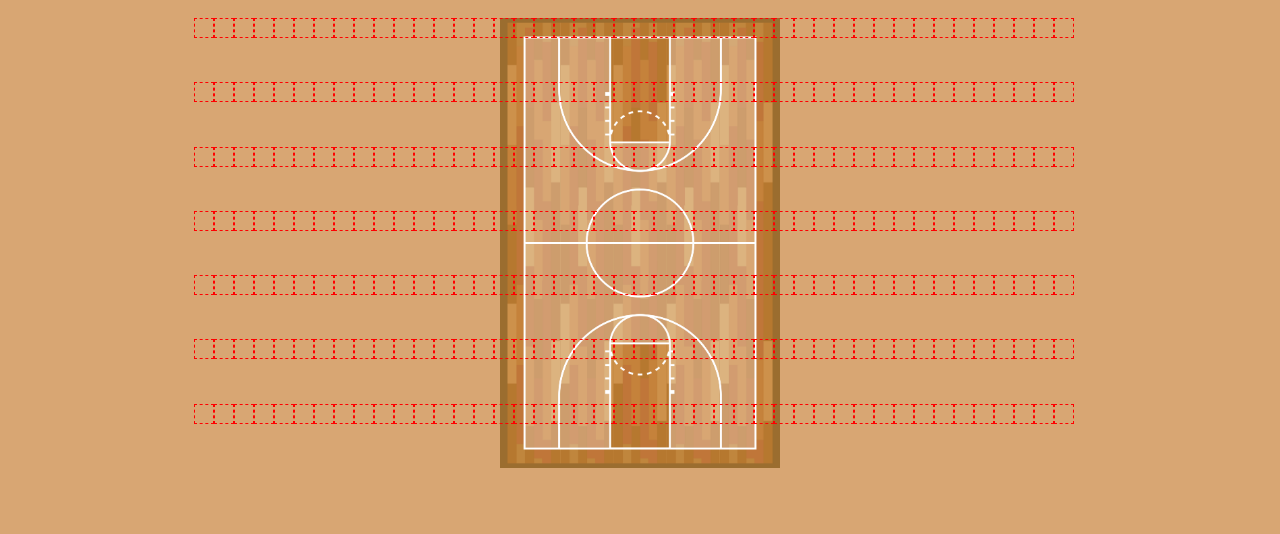
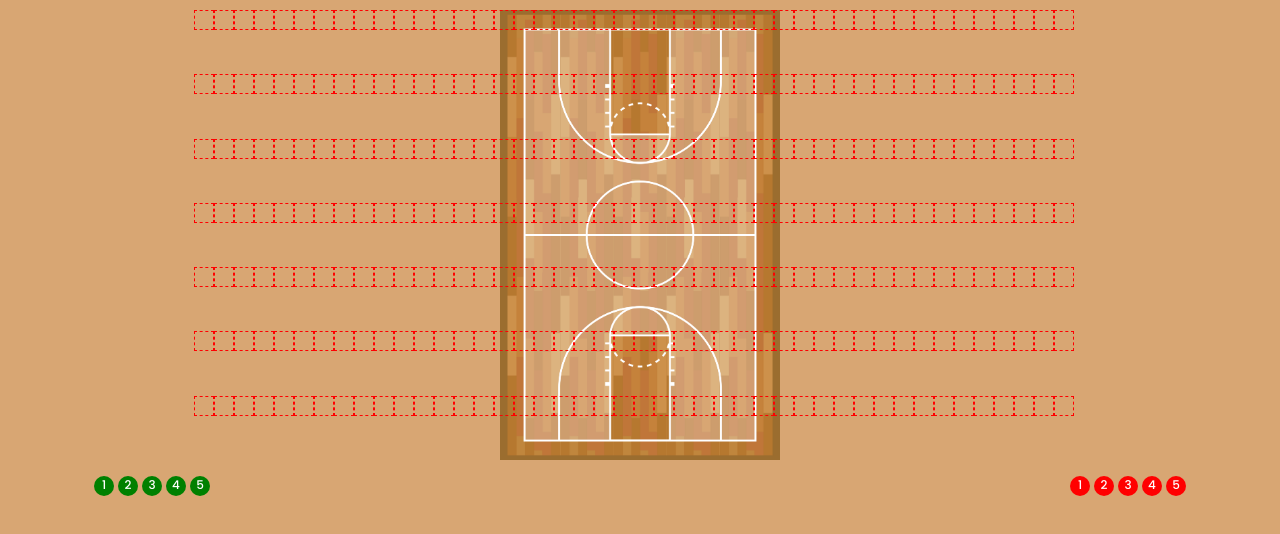
Before and after one commit to giuseppevignanello/sport-board, a plain HTML site: page index.html in a window 1280 px wide. Shown: the part 62-596 px from the top of the page. Drawn offline with nearby package versions, Linux system fonts and the light colour scheme.

Commit message:
add players

```diff
--- a/index.html
+++ b/index.html
@@ -20,11 +20,25 @@
         </div>
     </header>
     <div class="container">
-        <div class=" d-flex justify-content-center">
+        <div>
+            <!-- board -->
             <div id="board" class="d-flex flex-wrap">
+            </div>
 
+            <!-- players -->
+            <div class="container">
+                <div class="players d-flex justify-content-between mb-4">
+                    <!-- our_players -->
+                    <div id="our_players" class="d-flex gap-1">
 
+                    </div>
+                    <!-- opponent_players -->
+                    <div id="opponent_players" class="d-flex gap-1">
+
+                    </div>
+                </div>
             </div>
+
         </div>
     </div>
 
--- a/script.js
+++ b/script.js
@@ -1,7 +1,15 @@
 const boardElement = document.getElementById("board");
+const ourPlayersElement = document.getElementById("our_players");
+const opponentPlayersElement = document.getElementById("opponent_players");
 
 const numOfSquare = 308;
+const players = 5;
 
 for (let i = 0; i < numOfSquare; i++) {
   boardElement.innerHTML += "<div class='square'></div>";
 }
+
+for (let i = 1; i < players + 1; i++) {
+  ourPlayersElement.innerHTML += `<div class='player our_player'>${i}</div>`;
+  opponentPlayersElement.innerHTML += `<div class='player opponent_player'>${i}</div>`;
+}
--- a/style.css
+++ b/style.css
@@ -18,3 +18,21 @@ body {
     height: 20px;
     border: 1px dashed red;
 }
+
+.player{
+    width: 20px;
+    height: 20px;
+    border-radius: 50%;
+    font-size: 12px;
+    text-align: center;
+    color: white;
+
+}
+
+.our_player {
+    background-color: green;
+}
+
+.opponent_player {
+    background-color: red;
+}
```
